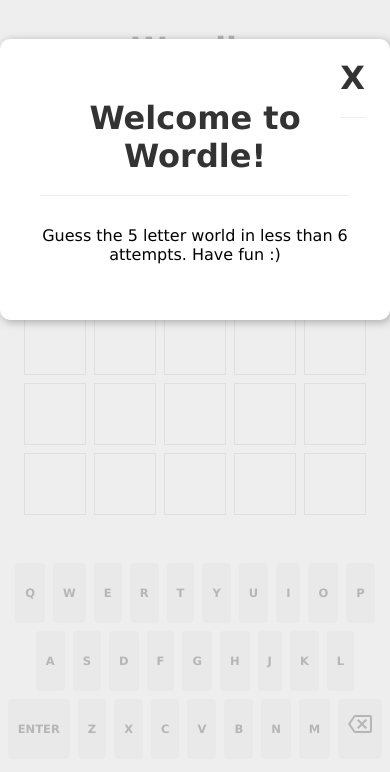
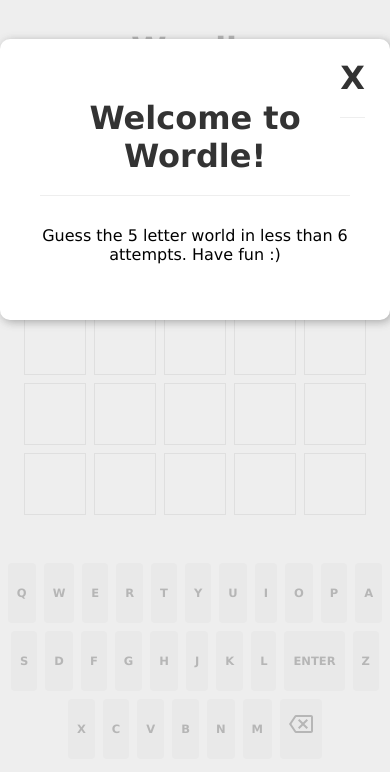
Before and after one commit to krst221/Wordle, a React (Create React App) app: page / in a window 390 px wide. Shown: the top 772 px of the page. Built offline with nearby package versions, Linux system fonts and the light colour scheme.

Commit message:
Teclado responsive

```diff
--- a/src/index.css
+++ b/src/index.css
@@ -266,7 +266,7 @@
   }
 
   .keypad > div {
-    padding: 5px 10px;
+    padding: 5px 9px;
     font-size: 0.72em;
   }
 
```
